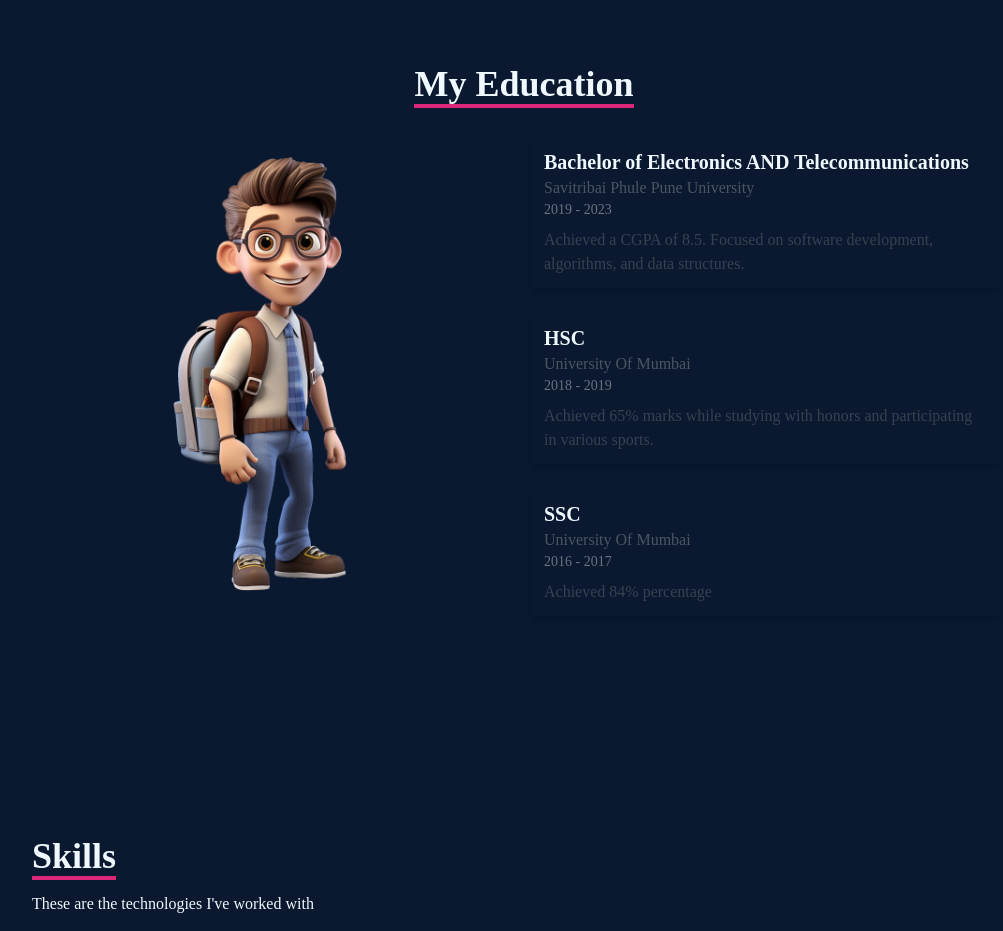
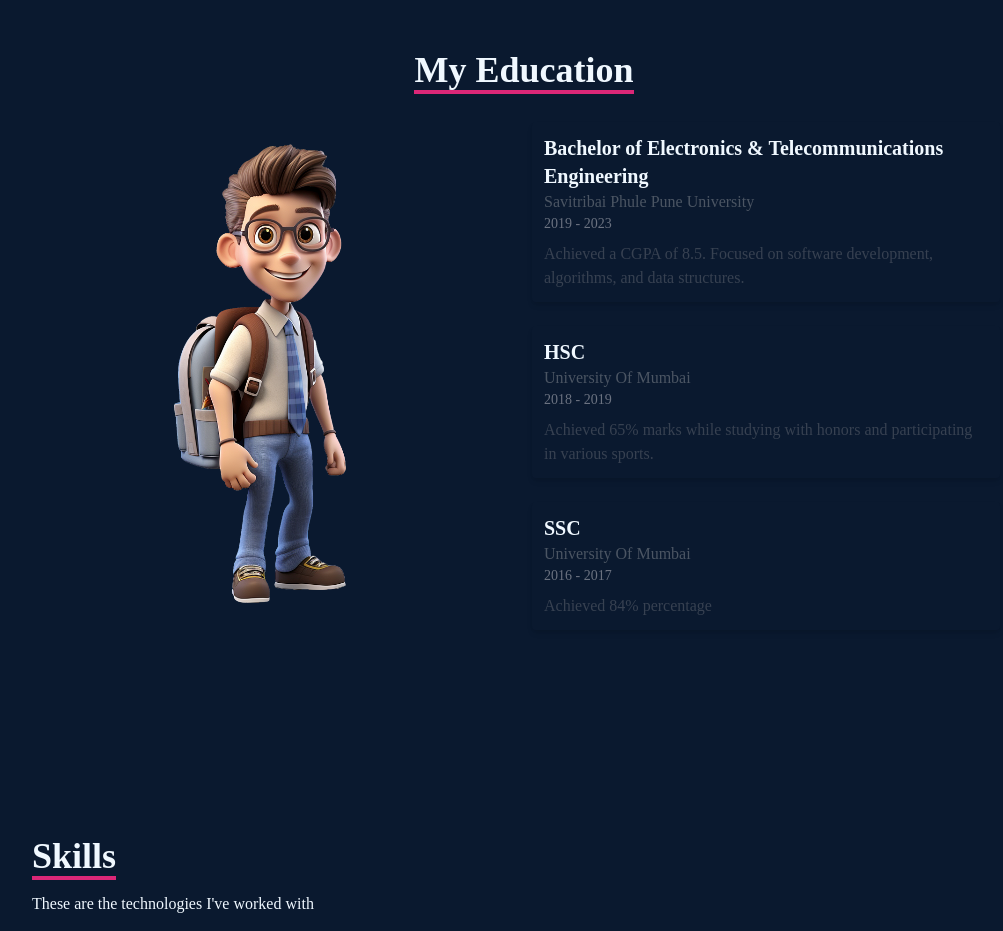
Before and after one commit to Prasadcoop/decoder, a React (Create React App) app: page /education in a window 1280 px wide. Shown: the part 1740-2671 px from the top of the page, without its empty margins (124-1127 px from the left). Built offline with nearby package versions, Linux system fonts and the light colour scheme; no server answers.

Commit message:
Update Education.jsx

```diff
--- a/src/Components/Education.jsx
+++ b/src/Components/Education.jsx
@@ -10,7 +10,7 @@ const Education = () => {
   const educationData = [
     {
       institution: 'Savitribai Phule Pune University',
-      degree: 'Bachelor of Electronics AND Telecommunications',
+      degree: 'Bachelor of Electronics & Telecommunications Engineering',
       year: '2019 - 2023',
       description: ' Achieved a CGPA of 8.5. Focused on software development, algorithms, and data structures.',
     },
```
